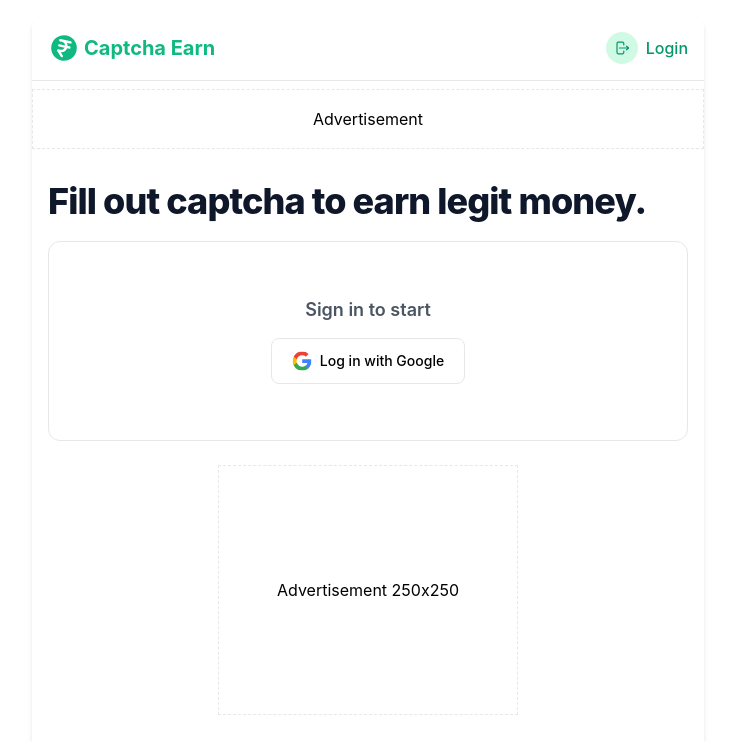
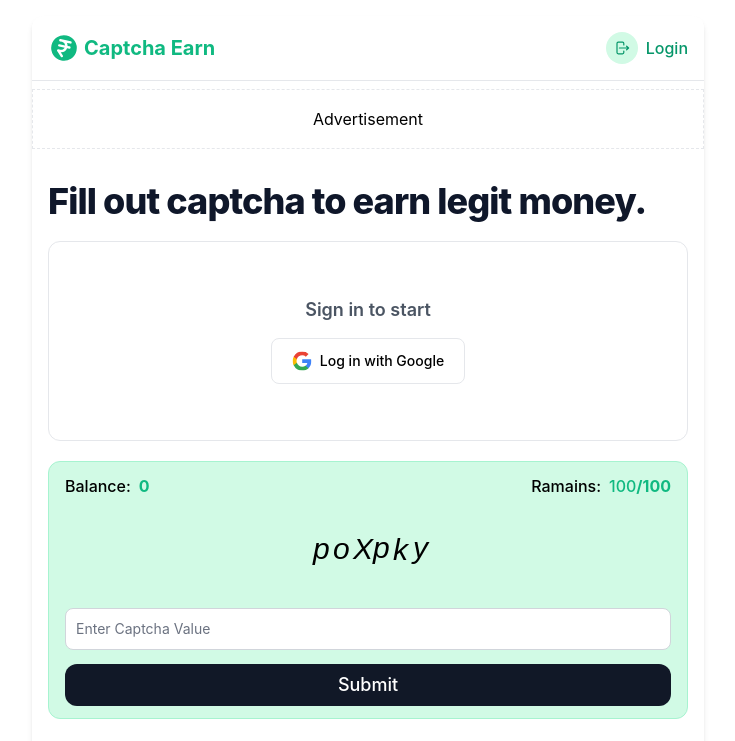
Before and after one commit to iRajatDas/vitejs-vite-5gczfp, a React (Vite) app: page / in a window 1280 px wide. Shown: the top 741 px of the page, without its empty margins (272-1007 px from the left). Built offline with nearby package versions, Linux system fonts and the light colour scheme.

Commit message:
4 files modified, 1 added

```diff
--- a/package.json
+++ b/package.json
@@ -14,7 +14,8 @@
     "dotenv": "^16.0.2",
     "firebase": "^9.9.4",
     "react": "^18.2.0",
-    "react-dom": "^18.2.0"
+    "react-dom": "^18.2.0",
+    "react-simple-captcha": "^9.0.1"
   },
   "devDependencies": {
     "@tailwindcss/forms": "^0.5.3",
--- a/src/components/FillCaptcha.jsx
+++ b/src/components/FillCaptcha.jsx
@@ -1,7 +1,78 @@
-import React from 'react';
+import React, { useState, useEffect } from 'react';
+import {
+  loadCaptchaEnginge,
+  LoadCanvasTemplateNoReload,
+  validateCaptcha,
+} from '../lib/react-simple-captcha';
 
 const FillCaptcha = () => {
-  return <div className="play"></div>;
+  const HandleSubmit = (e) => {
+    e.preventDefault();
+
+    //Validate
+    let user_captcha = document.getElementById('user_captcha_input').value;
+
+    if (validateCaptcha(user_captcha) == true) {
+      alert('Captcha Matched');
+      loadCaptchaEnginge(6);
+      document.getElementById('user_captcha_input').value = '';
+    } else {
+      alert('Captcha Does Not Match');
+      document.getElementById('user_captcha_input').value = '';
+    }
+  };
+
+  useEffect(() => {
+    loadCaptchaEnginge(6);
+  }, []);
+
+  return (
+    <div className="play">
+      <div className="mt-5 bg-emerald-100 w-full rounded-xl border border-emerald-200 px-4 py-3">
+        <header className="flex justify-between">
+          <div className="balance font-medium flex justify-between items-center gap-x-2">
+            <span>Balance:</span>
+            <span className="text-emerald-500 font-bold" id="user-balance">
+              0
+            </span>
+          </div>
+          <div className="limit font-medium flex justify-between items-center gap-x-2">
+            <span>Ramains:</span>
+            <span
+              className="text-emerald-500"
+              id="user-remaining-captcha-count"
+            >
+              100<span className="font-bold">/100</span>
+            </span>
+          </div>
+        </header>
+        <div className="canvas mt-4">
+          <form className="">
+            <div id="captcha" className="mx-auto">
+              <LoadCanvasTemplateNoReload />
+            </div>
+            <div className="flex flex-col gap-3.5 justify-start">
+              <input
+                type="text"
+                placeholder="Enter Captcha Value"
+                id="user_captcha_input"
+                name="user_captcha_input"
+                className="block p-2.5 w-full text-sm text-gray-900 bg-white rounded-lg border border-gray-300 focus:ring-emerald-500 focus:border-emerald-500"
+              />
+              <button
+                type="submit"
+                role="button"
+                className="w-full sm:w-auto flex-none bg-gray-900 text-white text-lg leading-4 font-medium py-3 px-6 border border-transparent rounded-xl focus:ring-2 focus:ring-offset-2 focus:ring-offset-white focus:ring-gray-900 focus:outline-none transition-colors duration-200 text-center"
+                onClick={(event) => HandleSubmit(event)}
+              >
+                Submit
+              </button>
+            </div>
+          </form>
+        </div>
+      </div>
+    </div>
+  );
 };
 
 export default FillCaptcha;
--- a/src/index.css
+++ b/src/index.css
@@ -15,9 +15,9 @@
   @apply bg-white p-2 sm:p-4 rounded-t-xl pb-2;
 }
 
-canvas#captcha {
+canvas {
   /*prevent interaction with the canvas*/
-  @apply pointer-events-none mx-auto sm:min-w-[15.625rem];
+  @apply pointer-events-none mx-auto my-10;
 }
 
 /* Typography */
```
Also changed, not shown: src/lib/react-simple-captcha.js (added), 1 other file (tests, documents, lock files or other folders).
